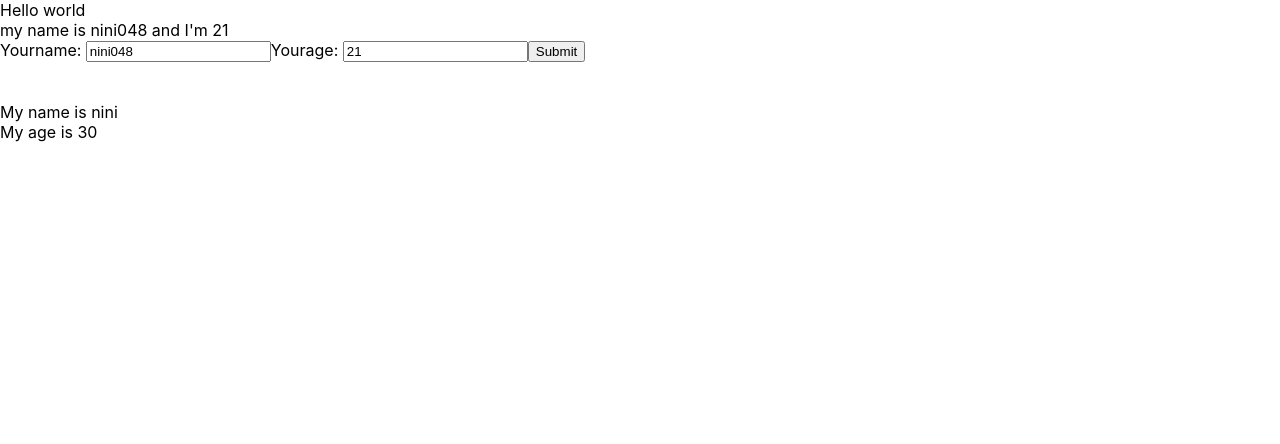
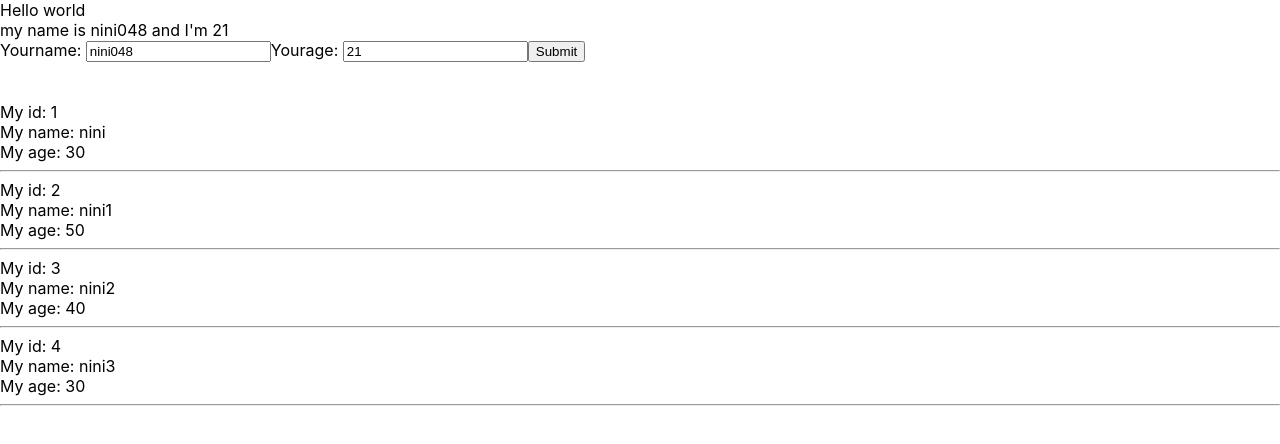
Before and after one commit to nini048/Online-Quiz-Application, a React (Create React App) app: page / in a window 1280 px wide. Shown: the top 444 px of the page. Built offline with nearby package versions, Linux system fonts and the light colour scheme.

Commit message:
render array

```diff
--- a/src/components/Displayinfor.js
+++ b/src/components/Displayinfor.js
@@ -2,11 +2,21 @@ import React from "react";
 class DisplayInfor extends React.Component {
     render(){
         console.log(this.props);
-        const {name,age} = this.props;
+        const {listUsers} = this.props;
+        console.log('listUsers: ', listUsers);
+
         return (
             <div>
-                <div>My name is {name}</div>
-                <div>My age is {age}</div>
+                {listUsers.map((user)=>{
+                    return (
+                        <div key ={user.id}>
+                            <div> My id: {user.id} </div>
+                            <div> My name: {user.name} </div>
+                            <div>My age: {user.age} </div>
+                            <hr />
+                        </div>
+                    )
+                })}
             </div>
         );
     }
--- a/src/components/MyComponents.js
+++ b/src/components/MyComponents.js
@@ -2,13 +2,23 @@ import React from "react";
 import UserInfor from "./Userinfor";
 import DisplayInfor from "./Displayinfor";
 class MyComponent extends React.Component {
+    state = {
+        listUsers: [
+            {id: 1, name:'nini', age:30},
+            {id: 2, name:'nini1', age:50},
+            {id: 3, name:'nini2', age:40},
+            {id: 4, name:'nini3', age:30},
+        ]
+    }
     render() {
         return (
             <div>
                 <UserInfor/>
                 <br />
                 <br />
-                <DisplayInfor name= 'nini' age= {30}/>
+                <DisplayInfor
+                listUsers = {this.state.listUsers}
+                />
             </div>
 
         );
```
